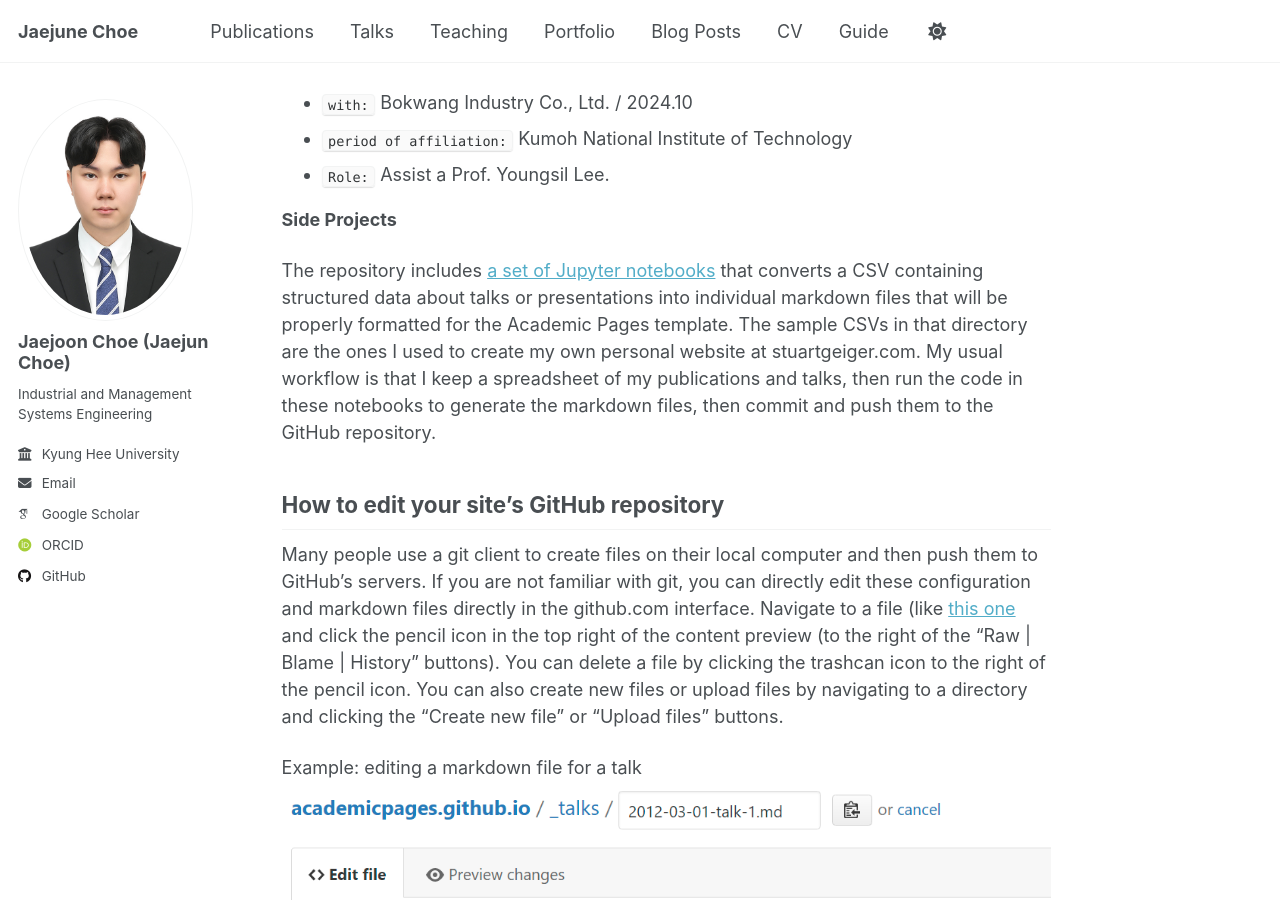
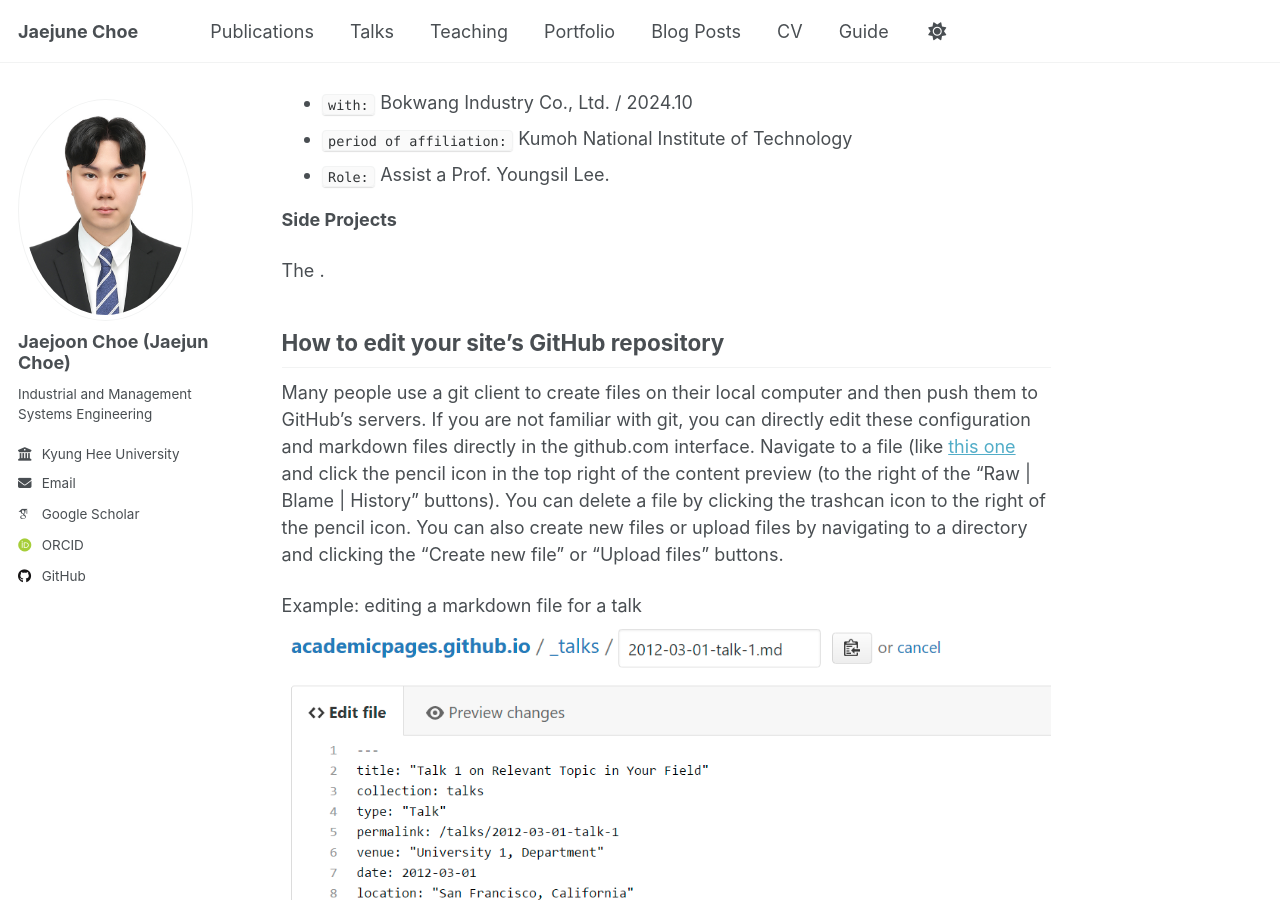
Before and after one commit to jaejunchoe/jaejunchoe.github.io, a Jekyll site: the page built from _pages/about.md, in a window 1280 px wide and 900 px high, scrolled down 1341 px. Built offline with Jekyll 4.4.1, drawn with Linux system fonts in a browser that asks for light colours; some web fonts are replaced.

Commit message:
initial commit

```diff
--- a/_pages/about.md
+++ b/_pages/about.md
@@ -56,8 +56,7 @@ Project Lists & Experiences
 
 **Side Projects**
 
-The repository includes [a set of Jupyter notebooks](https://github.com/academicpages/academicpages.github.io/tree/master/markdown_generator
-) that converts a CSV containing structured data about talks or presentations into individual markdown files that will be properly formatted for the Academic Pages template. The sample CSVs in that directory are the ones I used to create my own personal website at stuartgeiger.com. My usual workflow is that I keep a spreadsheet of my publications and talks, then run the code in these notebooks to generate the markdown files, then commit and push them to the GitHub repository.
+The .
 
 How to edit your site's GitHub repository
 ------
```
